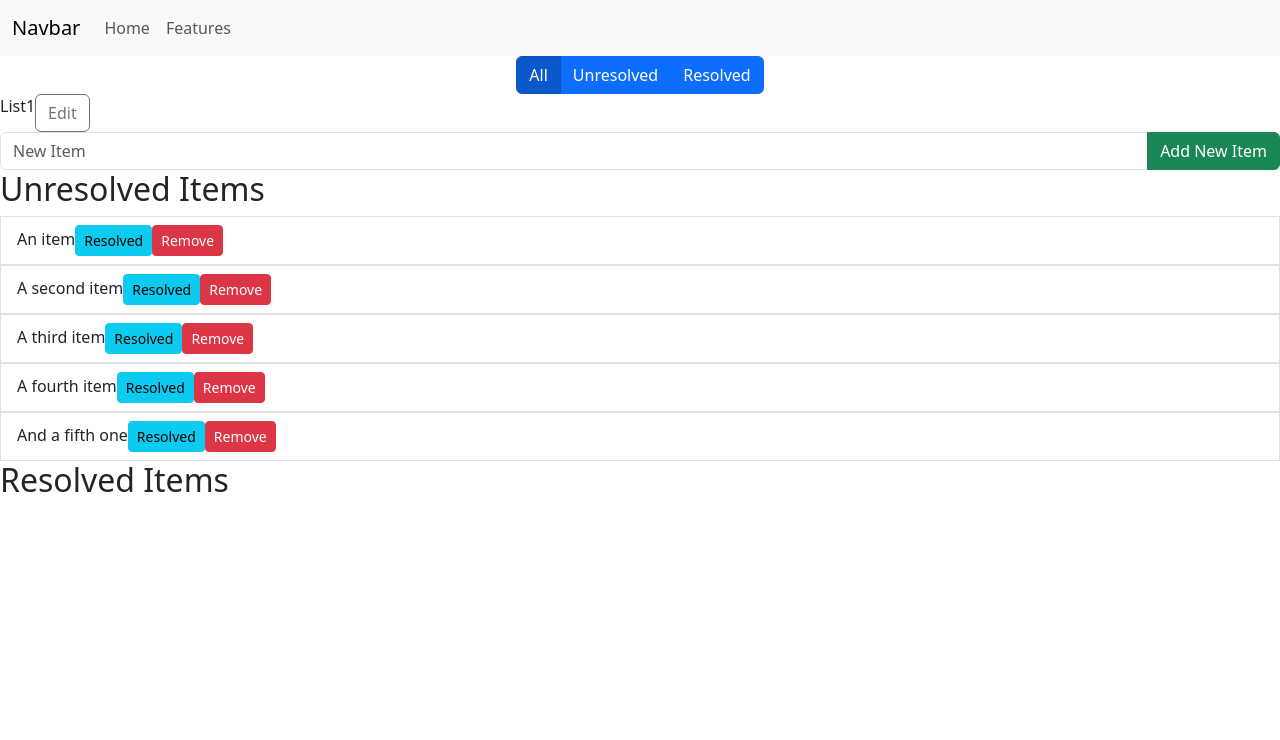
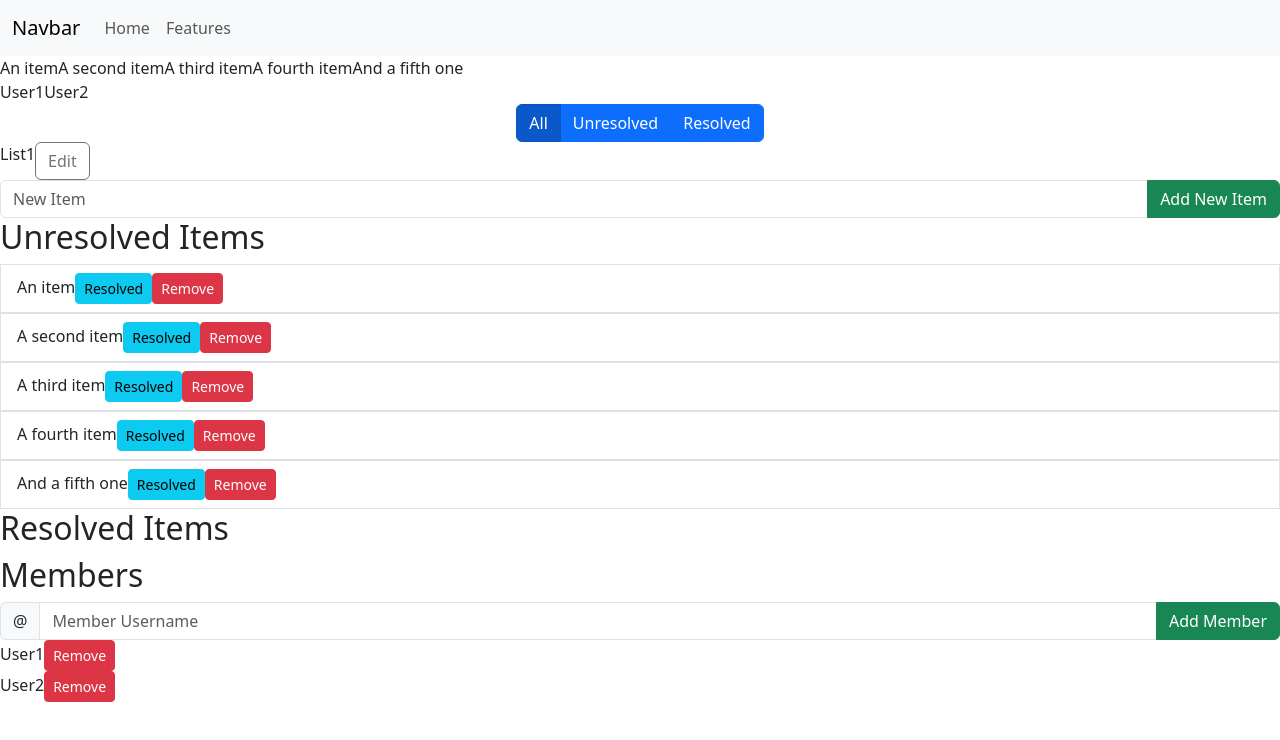
Before and after one commit to LLosTy/FrontEndHomework, a React (Create React App) app: page /List1 in a window 1280 px wide. Shown: the top 740 px of the page. Built offline with nearby package versions, Linux system fonts and the light colour scheme.

Commit message:
Added: Add member functionaliy and member view

```diff
--- a/src/components/List1.jsx
+++ b/src/components/List1.jsx
@@ -8,6 +8,23 @@ const List1 = () => {
     "A fourth item",
     "And a fifth one",
   ]);
+
+  const [members, setMember] = useState([
+    "User1",
+    "User2",
+  ])
+
+  const [newMember, setNewMember] = useState('');
+
+  const handleAddNewMember = () => {
+    if (newMember.trim() !== '') {
+      setMember([...members, newMember]);
+      setNewMember('');
+    }
+  }
+
+
+
   const [resolvedItems, setResolvedItems] = useState([]);
   const [listName, setListName] = useState("List1");
   const [isInputVisible, setIsInputVisible] = useState(true);
@@ -65,7 +82,9 @@ const List1 = () => {
   return (
     // Buttons for filter switching
     <div>
-
+      {items}
+      <div></div>
+      {members}
       <div class="d-flex justify-content-center">
        <div class="btn-group" role="group" aria-label="Basic example">
           <button type="button" class={`btn btn-primary ${(isResolvedVisible && isUnresolvedVisible) === true ? 'active' : ''}`} onClick={handleToggleAll}>All</button>
@@ -191,6 +210,32 @@ const List1 = () => {
 
 
       {/* Render Resolved Items */}
+
+      <h2>Members</h2>
+        <div class="input-group">
+          <div class="input-group-text" id="btnGroupAddon">@</div>
+          <input type="text" class="form-control" placeholder="Member Username" aria-label="Add New Member" value={newMember} onChange={(e) => setNewMember(e.target.value)}></input>
+          <button type="button" class="btn btn-success" onClick={handleAddNewMember}>Add Member</button>
+        </div>
+
+        {members.map((memberItem, memberIndex) => (
+          <div className='d-flex'>
+            <li
+              key={memberIndex}
+              className="list-group-item flex-grow-1"
+            >
+              {memberItem}
+             <button
+                type="button"
+                className="btn btn-danger btn-sm"
+                // onClick={() => handleRemoveItem(index)}
+              >
+                Remove
+              </button>
+            </li>
+          </div>
+        ))}
+
     </div>
   );
 };
```
